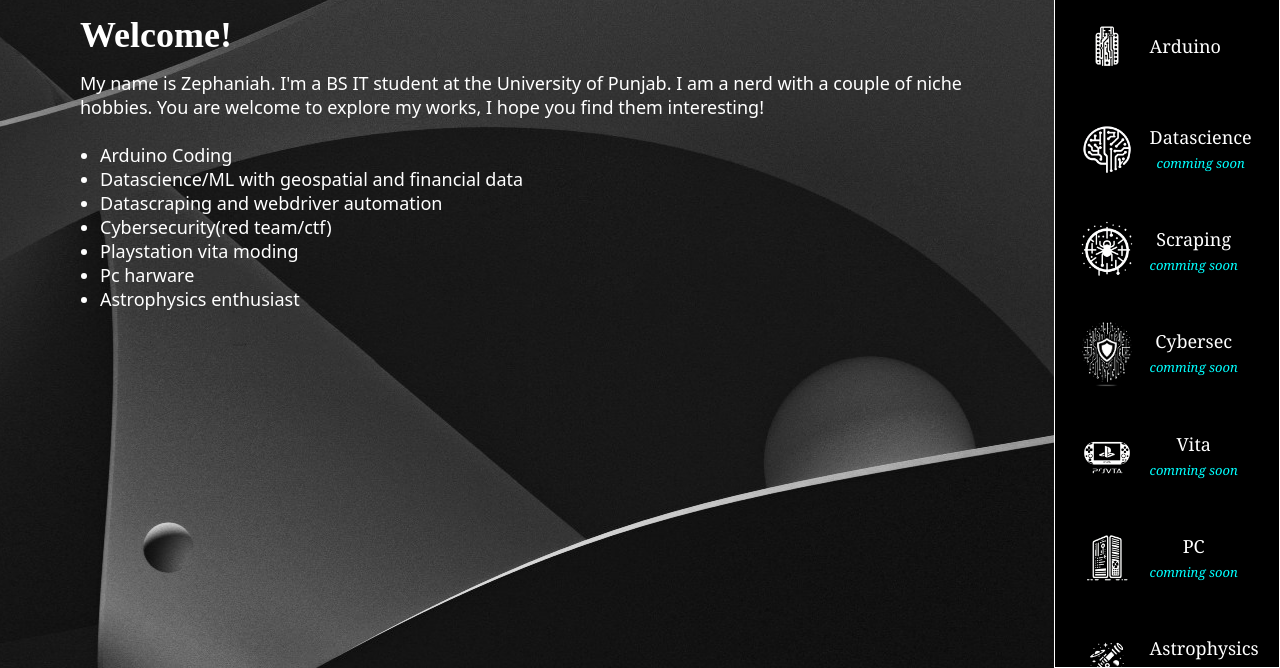
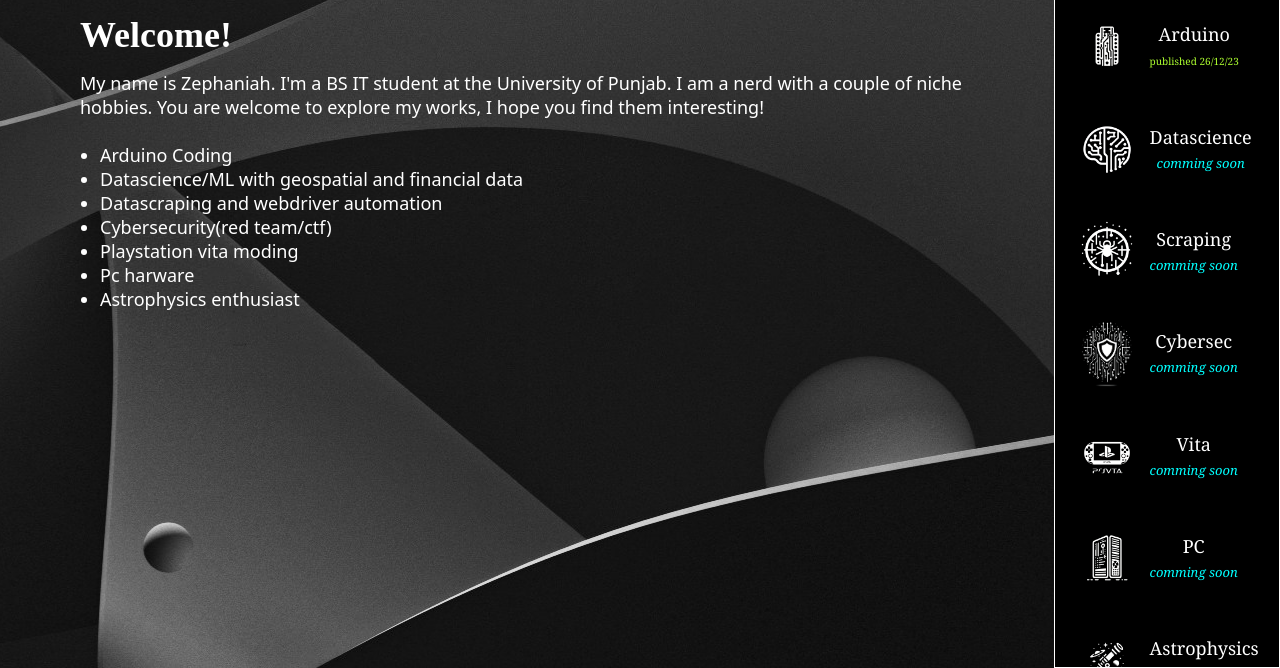
Before and after one commit to ZephaniahQ/Blogcatalogue-Website, a plain HTML site: page index.html in a window 1280 px wide. Shown: the part 132-800 px from the top of the page. Drawn offline with Linux system fonts and the light colour scheme.

Commit message:
added publish date to arduino hobby box

```diff
--- a/index.html
+++ b/index.html
@@ -48,7 +48,7 @@
                     <div class="hobby-box">
                         <a href="arduino.html" class="clickable-span">
                             <img src="pics/arduino.png" class="hobby-img">
-                            <span class="hobby-title">Arduino</span>
+                            <span class="hobby-title">Arduino<br><span class="published">published 26/12/23</span></span>
                         </a>
                     </div>
                     <div class="hobby-box">
--- a/style.css
+++ b/style.css
@@ -222,6 +222,13 @@ a.clickable-span:hover .hobby-img {
     text-align: right;
 }
 
+.published{
+    color: greenyellow;
+    font-size: x-small;
+    font-style: none;
+    text-align: left;
+}
+
 .signup-flex{
     display: flex;
     flex-direction: row;
```
Also changed, not shown: arduino.html (+1 -1 lines), code.html (+1 -1 lines), pinout.html (+1 -1 lines), video.html (+1 -1 lines).
